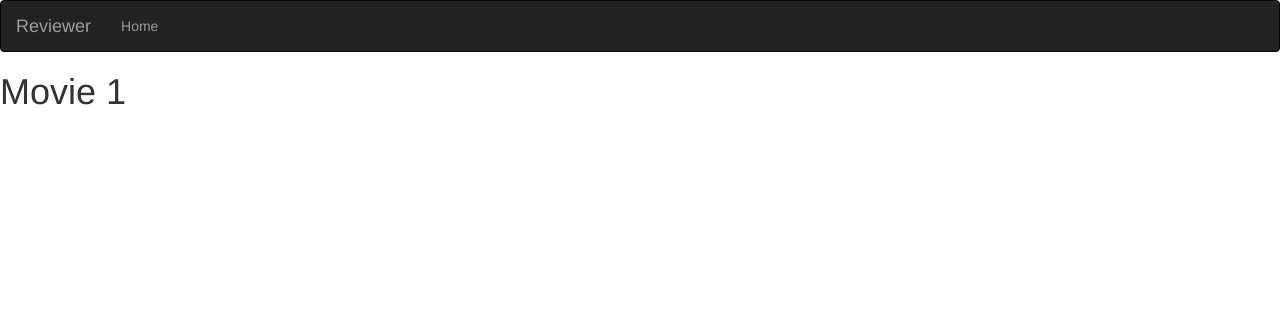
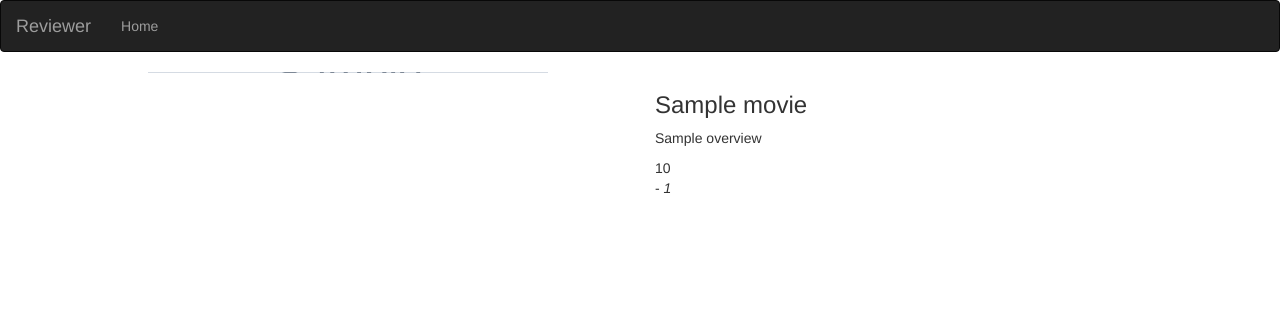
Before and after one commit to Krasivaya/Movie-Reviewer, a Flask app: template app/templates/movie.html in a window 1280 px wide. Shown: the top 312 px of the page. Run offline with Flask 2, Linux system fonts and the light colour scheme; the template is opened without the code that fills it: most values are stand-ins (such as "Sample title", 1, 10 or a date in 2020); grey boxes marked "Sample" are stand-in pictures; parts of the project's set-up code (start-up, migrations or seed data) failed here and were passed over; some libraries are stand-ins or nearby versions.

Commit message:
Add movie details control block

```diff
--- a/app/templates/movie.html
+++ b/app/templates/movie.html
@@ -2,5 +2,16 @@
 
     <!-- Content block -->
     {% block content %}
-        <h1>Movie {{ id }}</h1>
+        <div class="container">
+
+            <!-- Poster background -->
+            <div class="row">
+                <div class="col-xs-6 col-sm-6 col-md-6 col-lg-6 posterPath" style="background: url({{movie.poster}}) no-repeat center center;"></div>
+                <div class="col-xs-6 col-sm-6 col-md-6 col-lg-6 movie-details">
+                    <h3>{{ movie.title }}</h3>
+                    <p class="overview">{{ movie.overview }}</p>
+                    <p class="ratings">{{ movie.vote_average }} <br> - <i>{{ movie.vote_count }}</i></p>
+                </div>
+            </div>
+        </div>
     {% endblock %}
```
